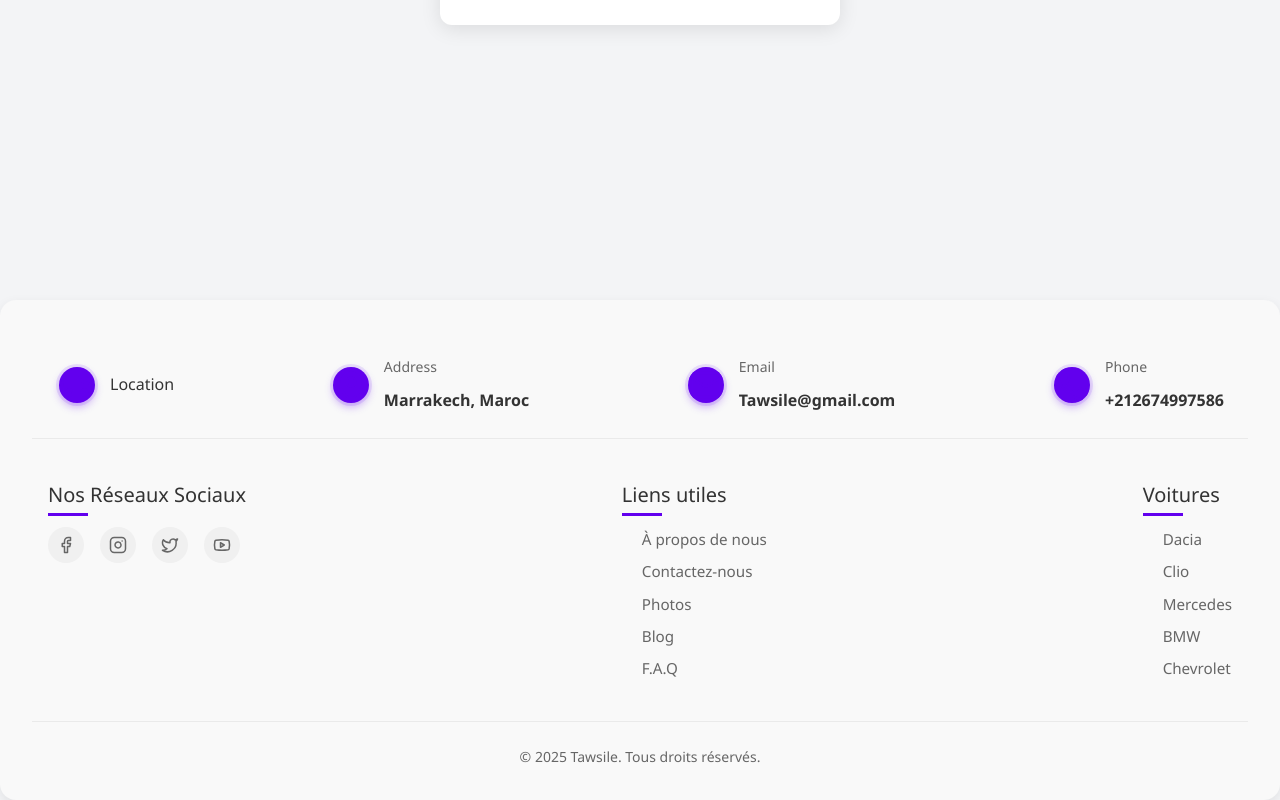
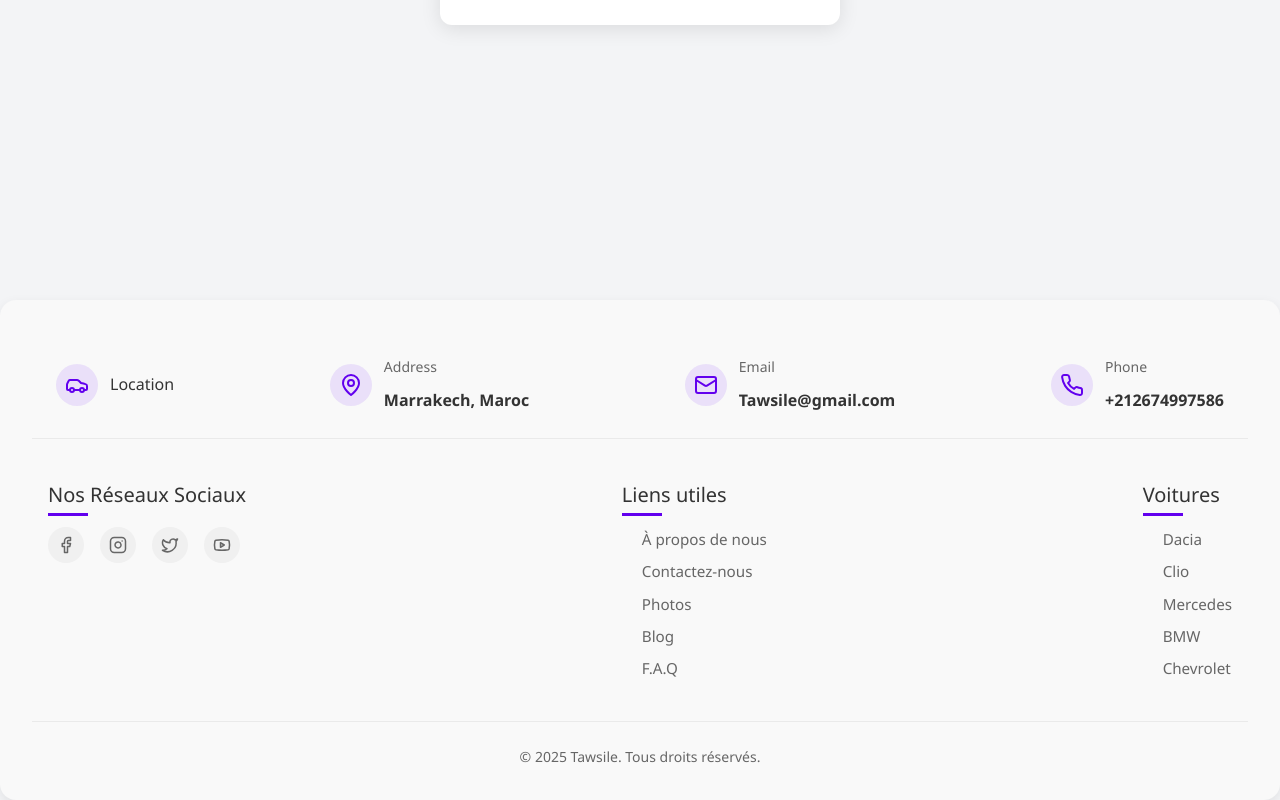
Before and after one commit to ouaarab-mouad/Car_Rent, a React (Create React App) app in the folder frontend/: page /login in a window 1280 px wide. Shown: the part 652-1452 px from the top of the page. Built offline with nearby package versions, Linux system fonts and the light colour scheme.

Commit message:
correct the icons contact in footer

```diff
--- a/frontend/src/fixed/Footer.css
+++ b/frontend/src/fixed/Footer.css
@@ -42,7 +42,7 @@
     border-radius: 50%;
   }
 
-  .contact-icon {
+  .contact-icon-home {
     color: #6200ee;
   }
 
--- a/frontend/src/fixed/Footer.jsx
+++ b/frontend/src/fixed/Footer.jsx
@@ -18,7 +18,7 @@ export const Footer = () => {
       <div className="contact-section">
         <div className="contact-card">
           <div className="icon-wrapper">
-            <Car size={24} className="contact-icon" />
+            <Car size={24} className="contact-icon-home" />
           </div>
           <div className="contact-info">
             <h3>Location</h3>
@@ -27,7 +27,7 @@ export const Footer = () => {
 
         <div className="contact-card">
           <div className="icon-wrapper">
-            <MapPin size={24} className="contact-icon" />
+            <MapPin size={24} className="contact-icon-home" />
           </div>
           <div className="contact-info">
             <p>Address</p>
@@ -37,7 +37,7 @@ export const Footer = () => {
 
         <div className="contact-card">
           <div className="icon-wrapper">
-            <Mail size={24} className="contact-icon" />
+            <Mail size={24} className="contact-icon-home" />
           </div>
           <div className="contact-info">
             <p>Email</p>
@@ -47,7 +47,7 @@ export const Footer = () => {
 
         <div className="contact-card">
           <div className="icon-wrapper">
-            <Phone size={24} className="contact-icon" />
+            <Phone size={24} className="contact-icon-home" />
           </div>
           <div className="contact-info">
             <p>Phone</p>
--- a/frontend/src/pages/ClientDashboard.css
+++ b/frontend/src/pages/ClientDashboard.css
@@ -280,11 +280,13 @@
   background-color: #3498db;
   color: white;
   border: none;
-  border-radius: 4px;
+  border-radius: 0.375rem;
   text-decoration: none;
   font-size: 0.9rem;
   font-weight: 500;
   transition: background-color 0.2s ease;
+  min-width: 100px;
+  text-align: center;
 }
 
 .client-details-button:hover {
@@ -368,6 +370,36 @@
   background-color: #b71c1c;
 }
 
+/* Reservation actions */
+.client-reservation-actions {
+  display: flex;
+  gap: 1rem;
+  align-items: center;
+}
+
+.client-cancel-button {
+  padding: 0.5rem 1rem;
+  background-color: #dc2626;
+  color: white;
+  border: none;
+  border-radius: 0.375rem;
+  font-weight: 500;
+  cursor: pointer;
+  transition: background-color 0.2s;
+  min-width: 100px;
+  text-align: center;
+}
+
+.client-cancel-button:hover {
+  background-color: #b91c1c;
+}
+
+.client-cancel-button:disabled {
+  background-color: #ef4444;
+  cursor: not-allowed;
+  opacity: 0.7;
+}
+
 /* Responsive styles */
 @media (max-width: 768px) {
   .client-dashboard {
```
